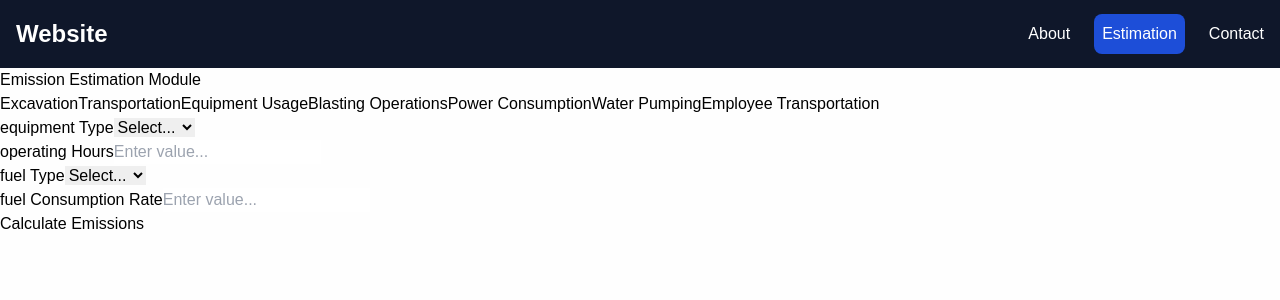
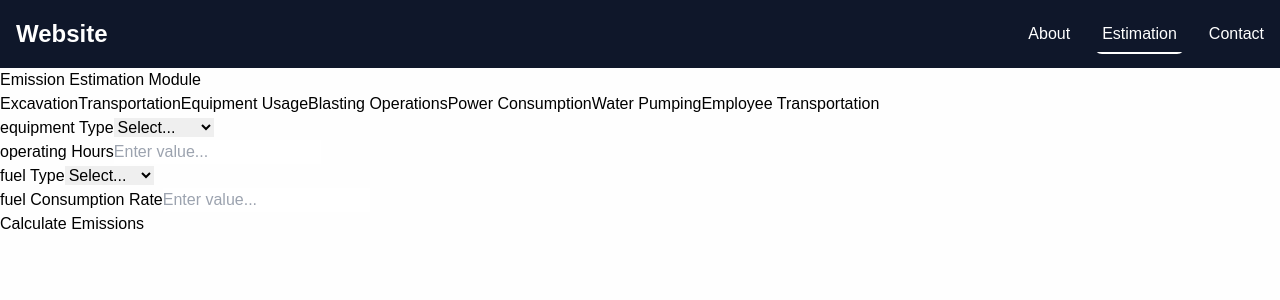
Before and after one commit to YashPatil0105/sih24, a React (Vite) app in the folder frontend/: page /estimation in a window 1280 px wide. Shown: the top 300 px of the page. Built offline with nearby package versions, Linux system fonts and the light colour scheme.

Commit message:
23-8-24 data update

```diff
--- a/frontend/src/components/Navbar.css
+++ b/frontend/src/components/Navbar.css
@@ -1,5 +1,5 @@
-.active{
-    background-color: #1d4ed8;
+.active {
+    /* Keep the background color if needed, or use any other style */
 }
 
 nav {
@@ -25,7 +25,7 @@ nav ul {
 }
 
 nav ul li {
-   list-style: none;
+    list-style: none;
 }
 
 nav ul li a {
@@ -35,10 +35,31 @@ nav ul li a {
     padding: 0.5rem;
     margin: 0 0.5rem;
     border-radius: 0.5rem;
+    position: relative;
+    overflow: hidden;
+}
+
+nav ul li a::after {
+    content: '';
+    position: absolute;
+    left: 0;
+    bottom: 0;
+    width: 100%;
+    height: 2px;
+    background-color: #ffffff; /* Underline color */
+    transform: scaleX(0);
+    transform-origin: bottom right;
+    transition: transform 0.3s ease-out;
+}
+
+nav ul li a:hover::after,
+nav ul li a.active::after {
+    transform: scaleX(1);
+    transform-origin: bottom left;
 }
 
 nav ul li a:not(.active):hover {
-    background-color:#172554 ;
+    background-color: #172554;
 }
 
 nav .menu {
@@ -58,7 +79,6 @@ nav .menu span {
     background-color: #fff;
     border-radius: 0.2rem;
 }
-
 
 @media (max-width: 480px) {
     nav .menu {
--- a/frontend/src/components/pages/Estimation.jsx
+++ b/frontend/src/components/pages/Estimation.jsx
@@ -1,6 +1,165 @@
 
+// import React, { useState } from 'react';
+// import { TabGroup,TabList,Tab ,TabPanels,TabPanel} from '@headlessui/react';
+
+// const Input = ({ type, value, onChange, placeholder }) => (
+//   <input
+//     type={type}
+//     value={value}
+//     onChange={onChange}
+//     placeholder={placeholder}
+//     className="block w-full py-2 px-3 border border-gray-300 bg-white rounded-md shadow-sm focus:outline-none focus:ring-indigo-500 focus:border-indigo-500 sm:text-sm"
+//   />
+// );
+
+// const Button = ({ onClick, children }) => (
+//   <button
+//     onClick={onClick}
+//     className="mt-4 py-2 px-4 bg-blue-600 text-white font-semibold rounded-lg shadow-md hover:bg-blue-700 focus:outline-none focus:ring-2 focus:ring-blue-400 focus:ring-opacity-75"
+//   >
+//     {children}
+//   </button>
+// );
+
+// function classNames(...classes) {
+//   return classes.filter(Boolean).join(' ');
+// }
+
+// export const Estimation = () => {
+//   const [formData, setFormData] = useState({
+//     excavation: {
+//       equipmentType: '',
+//       operatingHours: '',
+//       fuelType: '',
+//       fuelConsumptionRate: ''
+//     },
+//     transportation: {
+//       vehicleType: '',
+//       distanceCovered: '',
+//       fuelConsumptionRate: '',
+//       loadCapacity: '',
+//       numberOfTrips: ''
+//     },
+//     equipmentUsage: {
+//       equipmentType: '',
+//       operatingHours: '',
+//       energySource: '',
+//       energyConsumptionRate: ''
+//     },
+//     blastingOperations: {
+//       explosiveType: '',
+//       amountUsed: '',
+//       blastingFrequency: ''
+//     },
+//     powerConsumption: {
+//       dailyConsumption: '',
+//       powerSource: '',
+//       gridEmissionFactor: ''
+//     },
+//     waterPumping: {
+//       amountPumped: '',
+//       pumpType: '',
+//       energyConsumptionRate: ''
+//     },
+//     employeeTransportation: {
+//       transportMode: '',
+//       distanceTraveled: '',
+//       fuelType: '',
+//       numberOfEmployees: ''
+//     }
+//   });
+
+//   const handleInputChange = (category, field, value) => {
+//     setFormData(prevData => ({
+//       ...prevData,
+//       [category]: {
+//         ...prevData[category],
+//         [field]: value
+//       }
+//     }));
+//   };
+
+//   const handleSubmit = (e) => {
+//     e.preventDefault();
+//     console.log('Form data submitted:', formData);
+//   };
+
+//   const tabs = [
+//     { name: 'Excavation', id: 'excavation' },
+//     { name: 'Transportation', id: 'transportation' },
+//     { name: 'Equipment Usage', id: 'equipmentUsage' },
+//     { name: 'Blasting Operations', id: 'blastingOperations' },
+//     { name: 'Power Consumption', id: 'powerConsumption' },
+//     { name: 'Water Pumping', id: 'waterPumping' },
+//     { name: 'Employee Transportation', id: 'employeeTransportation' }
+//   ];
+
+//   return (
+//     <div className="flex justify-center items-center min-h-screen p-4">
+//   <div className="container max-w-4xl w-full bg-slate-100 rounded-lg shadow-xl p-6">
+//       <h1 className="text-2xl font-bold mb-4">Emission Estimation Module</h1>
+//       <TabGroup>
+//         <TabList className="flex p-1 space-x-9 bg-blue-900/20 rounded-xl overflow-x-auto">
+//           {tabs.map((tab) => (
+//             <Tab
+//               key={tab.id}
+//               className={({ selected }) =>
+//                 classNames(
+//                   'py-2.5 px-3 text-sm leading-5 font-medium text-blue-700 rounded-lg',
+//                   'focus:outline-none focus:ring-2 ring-offset-2 ring-offset-blue-400 ring-white ring-opacity-60',
+//                   selected
+//                     ? 'bg-white shadow'
+//                     : 'text-blue-100 hover:bg-white/[0.12] hover:text-white'
+//                 )
+//               }
+//             >
+//               {tab.name}
+//             </Tab>
+//           ))}
+//         </TabList>
+//         <TabPanels className="mt-4">
+//           {tabs.map((tab) => (
+//             <TabPanel key={tab.id} className="space-y-4">
+//               {Object.entries(formData[tab.id]).map(([field, value]) => (
+//                 <div key={field} className="space-y-2">
+//                   <label htmlFor={`${tab.id}-${field}`} className="block text-sm font-medium text-gray-700">
+//                     {field.replace(/([A-Z])/g, ' $1').trim()}
+//                   </label>
+//                   {(field.includes('Type') || field.includes('Source') || field.includes('Mode')) ? (
+//                     <select
+//                       id={`${tab.id}-${field}`}
+//                       value={value}
+//                       onChange={(e) => handleInputChange(tab.id, field, e.target.value)}
+//                       className="mt-1 block w-full py-2 px-3 border border-gray-300 bg-white rounded-md shadow-sm focus:outline-none focus:ring-indigo-500 focus:border-indigo-500 sm:text-sm"
+//                     >
+//                       <option value="">Select...</option>
+//                       <option value="option1">Option 1</option>
+//                       <option value="option2">Option 2</option>
+//                       <option value="option3">Option 3</option>
+//                     </select>
+//                   ) : (
+//                     <input
+//                       type="text"
+//                       id={`${tab.id}-${field}`}
+//                       value={value}
+//                       onChange={(e) => handleInputChange(tab.id, field, e.target.value)}
+//                       placeholder="Enter value..."
+//                       className="mt-1 block w-full py-2 px-3 border border-gray-300 bg-white rounded-md shadow-sm focus:outline-none focus:ring-indigo-500 focus:border-indigo-500 sm:text-sm"
+//                     />
+//                   )}
+//                 </div>
+//               ))}
+//             </TabPanel>
+//           ))}
+//         </TabPanels>
+//       </TabGroup>
+//       <Button onClick={handleSubmit}>Calculate Emissions</Button>
+//     </div>
+//     </div>
+//   );
+// };
 import React, { useState } from 'react';
-import { TabGroup,TabList,Tab ,TabPanels,TabPanel} from '@headlessui/react';
+import { TabGroup, TabList, Tab, TabPanels, TabPanel } from '@headlessui/react';
 
 const Input = ({ type, value, onChange, placeholder }) => (
   <input
@@ -69,6 +228,33 @@ export const Estimation = () => {
     }
   });
 
+  const options = {
+    excavation: {
+      equipmentType: ['Bulldozers', 'Excavators', 'Draglines'],
+      fuelType: ['Diesel', 'Electricity', 'Other']
+    },
+    transportation: {
+      vehicleType: ['Trucks', 'Conveyor Belts', 'Rail Transport']
+    },
+    equipmentUsage: {
+      equipmentType: ['Generators', 'Crushers', 'Screening Machines'],
+      energySource: ['Diesel', 'Electricity']
+    },
+    blastingOperations: {
+      explosiveType: ['ANFO', 'Dynamite']
+    },
+    powerConsumption: {
+      powerSource: ['Grid Electricity', 'Renewable Energy', 'On-site Generators']
+    },
+    waterPumping: {
+      pumpType: ['Electric Pumps', 'Diesel Pumps']
+    },
+    employeeTransportation: {
+      transportMode: ['Buses', 'Personal Vehicles', 'Carpooling'],
+      fuelType: ['Diesel', 'Petrol', 'Electricity']
+    }
+  };
+
   const handleInputChange = (category, field, value) => {
     setFormData(prevData => ({
       ...prevData,
@@ -133,9 +319,9 @@ export const Estimation = () => {
                         className="mt-1 block w-full py-2 px-3 border border-gray-300 bg-white rounded-md shadow-sm focus:outline-none focus:ring-indigo-500 focus:border-indigo-500 sm:text-sm"
                       >
                         <option value="">Select...</option>
-                      <option value="option1">Option 1</option>
-                      <option value="option2">Option 2</option>
-                      <option value="option3">Option 3</option>
+                        {options[tab.id][field].map(option => (
+                          <option key={option} value={option}>{option}</option>
+                        ))}
                       </select>
                     ) : (
                       <input
```
Lines whose indentation alone changed are shown as unchanged.
